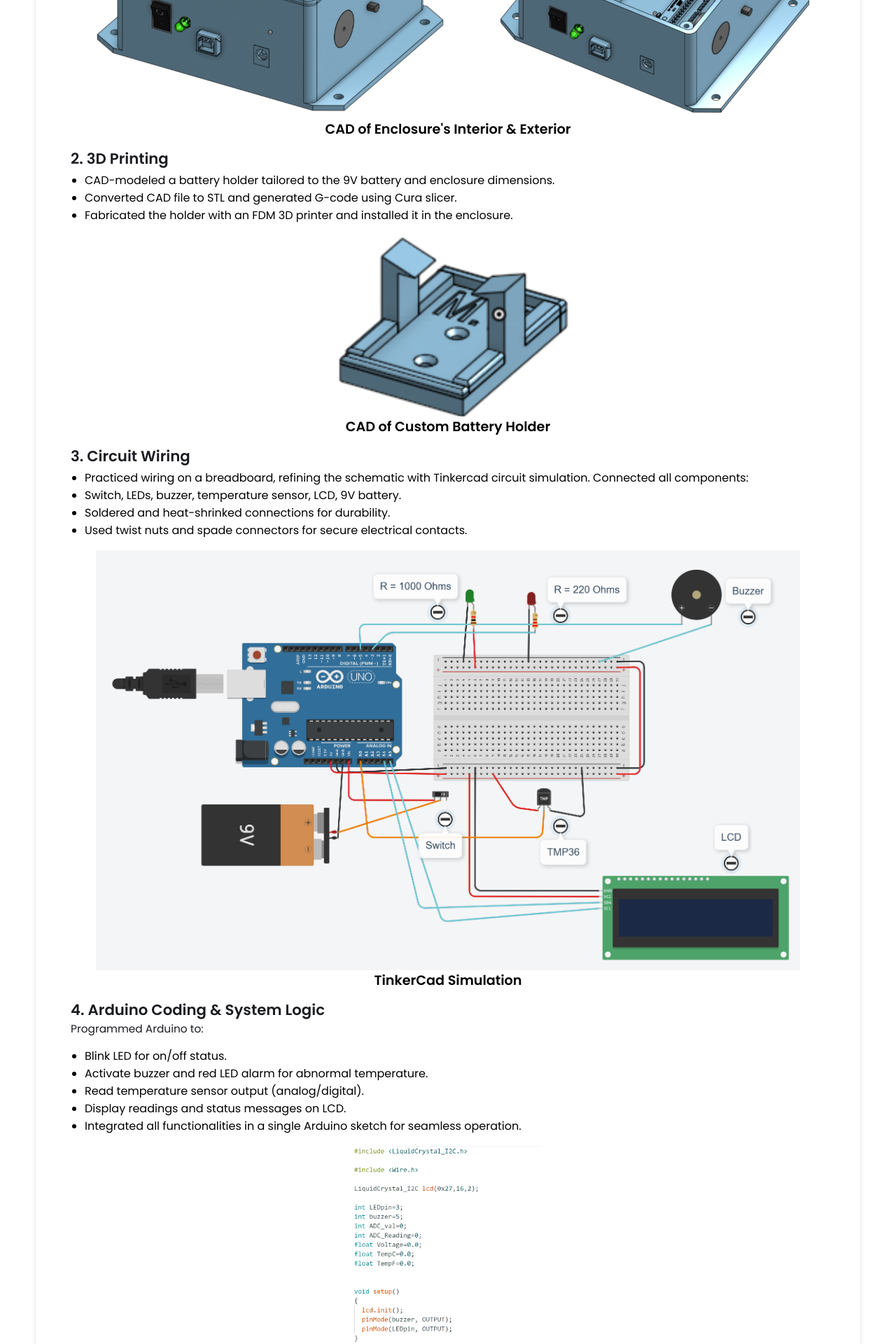
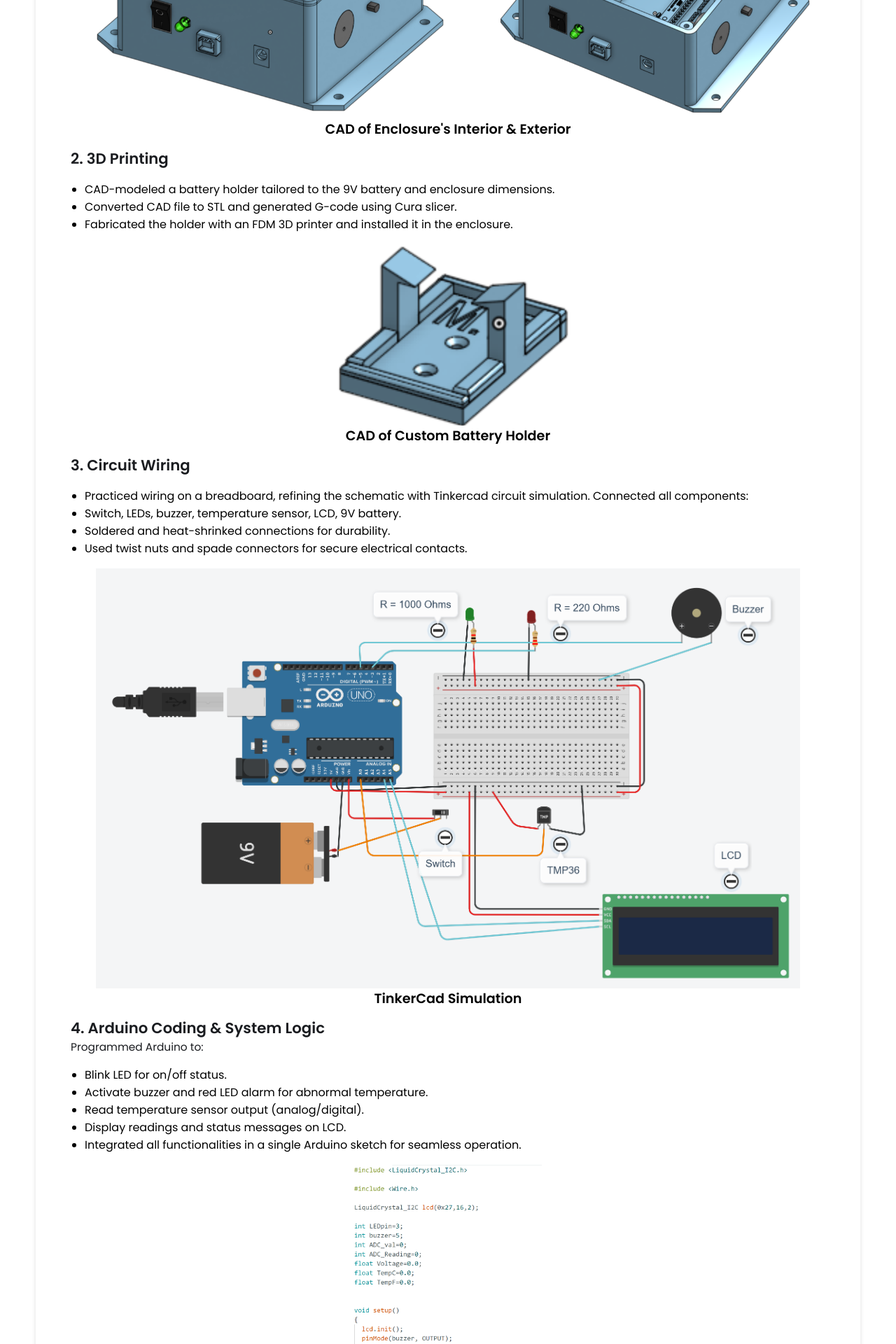
Before and after one commit to michael-vuong/michael-vuong.github.io, a Jekyll site: the page built from _projects/ArduinoTempSensor/index.md, in a window 1280 px wide. Shown: the part 1552-3472 px from the top of the page at 70% size. Built offline with Jekyll 4.4.1, drawn with Linux system fonts in a browser that asks for light colours.

Commit message:
Update styles.css

```diff
--- a/css/styles.css
+++ b/css/styles.css
@@ -666,12 +666,9 @@ footer p {
     color: #2980b9;
   }
 
-.post-view .content ul,
-.post-view .content ol {
+.post-view .content ul, ol {
     padding-left: 20px;
-    margin-top: 0.2em;
-    margin-bottom: 1em;
-}
+    margin: 1em 0;
   }
 
 .post-view .content blockquote {
```
